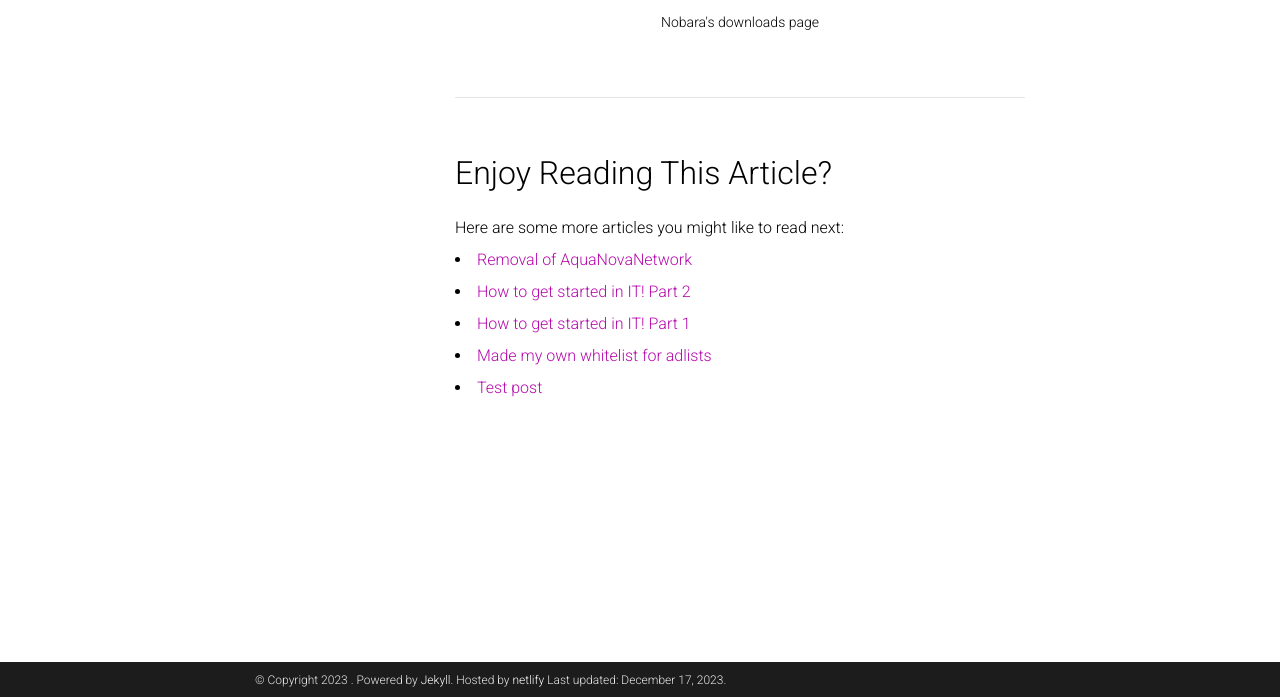
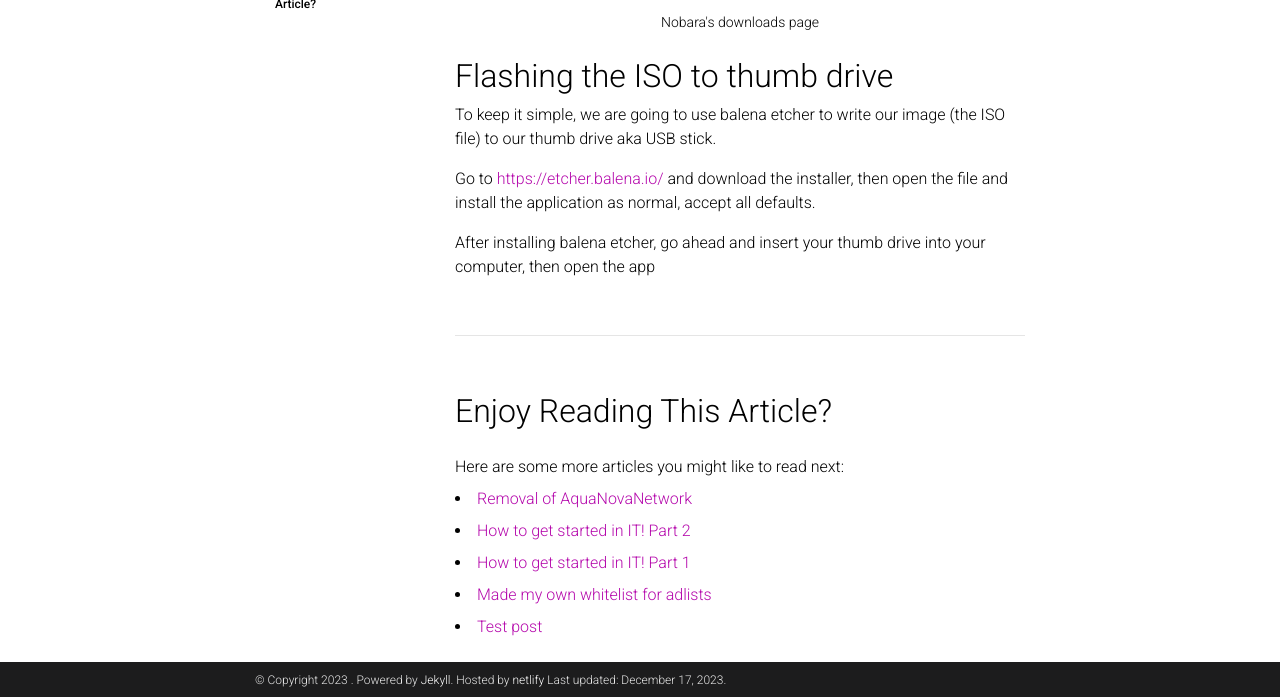
Before and after one commit to aaronplayz-sys/website, a Jekyll site: the page built from _posts/2023-12-16-how-to-dual-boot-windows.md, in a window 1280 px wide and 900 px high, scrolled down 634 px, cut to the strip 203-900 px from the top of the window. Built offline with Jekyll 4.4.1, drawn with Linux system fonts in a browser that asks for light colours; comment, search, counter and statistics services are not loaded; a style sheet for code colours, icons or effects is not loaded; some of the changed text lies outside the part shown.

Commit message:
add a new section

```diff
--- a/_posts/2023-12-16-how-to-dual-boot-windows.md
+++ b/_posts/2023-12-16-how-to-dual-boot-windows.md
@@ -30,3 +30,11 @@
 <div class="caption">
   Nobara's downloads page
 </div>
+
+## Flashing the ISO to thumb drive
+
+To keep it simple, we are going to use balena etcher to write our image (the ISO file) to our thumb drive aka USB stick.
+
+Go to [https://etcher.balena.io/](https://etcher.balena.io/) and download the installer, then open the file and install the application as normal, accept all defaults.
+
+After installing balena etcher, go ahead and insert your thumb drive into your computer, then open the app
```
